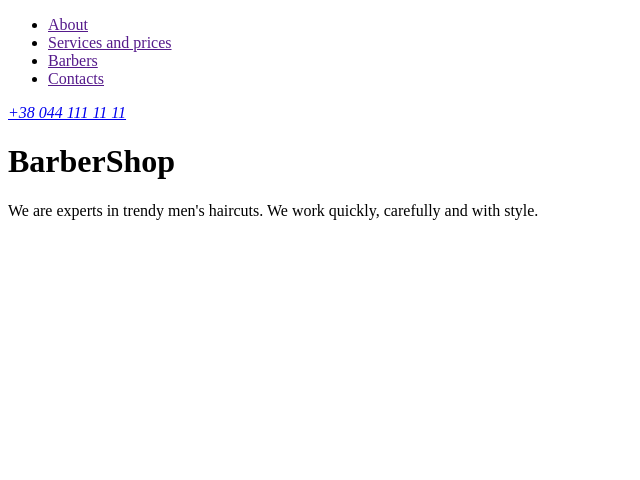
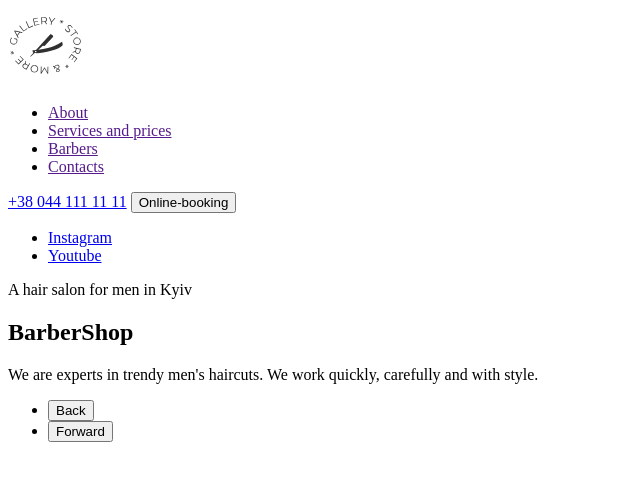
Before and after one commit to Alinemis/barber-shop, a plain HTML site: page index.html in a window 1280 px wide. Shown: the whole page, without its empty margins (0-640 px from the left). Drawn offline with Linux system fonts and the light colour scheme.

Commit message:
Update index.html

```diff
--- a/index.html
+++ b/index.html
@@ -9,23 +9,78 @@
   <body>
     <!--header-->
     <header>
+      <a href="./index.html">
+        <img
+          src="./image/header/logo.svg"
+          alt="BarberShop logo"
+          width="76"
+          height="76"
+        />
+      </a>
       <nav>
         <ul>
-          <li><a href="">About</a></li>
-          <li><a href="">Services and prices</a></li>
-          <li><a href="">Barbers</a></li>
-          <li><a href="">Contacts</a></li>
+          <li>
+            <a href="">About</a>
+          </li>
+          <li>
+            <a href="">Services and prices</a>
+          </li>
+          <li>
+            <a href="">Barbers</a>
+          </li>
+          <li>
+            <a href="">Contacts</a>
+          </li>
         </ul>
       </nav>
-      <address><a href="tel:+380441111111">+38 044 111 11 11</a></address>
-      <h1>BarberShop</h1>
-      <p>
-        We are experts in trendy men's haircuts. We work quickly, carefully and
-        with style.
-      </p>
+      <a href="tel:+380441111111">+38 044 111 11 11</a>
+      <button type="button">Online-booking</button>
     </header>
     <!--main-->
-    <main></main>
+    <main>
+      <!--section Hero-->
+      <section>
+        <ul>
+          <li>
+            <a
+              href="https://www.instagram.com/"
+              target="_blank"
+              rel="noopener nofollow noreferrer"
+            >
+              Instagram
+            </a>
+          </li>
+          <li>
+            <a
+              href="https://www.youtube.com/"
+              target="_blank"
+              rel="nofollow noopener noreferrer"
+            >
+              Youtube
+            </a>
+          </li>
+        </ul>
+        <p>A hair salon for men in Kyiv</p>
+        <h1>BarberShop</h1>
+        <p>
+          We are experts in trendy men's haircuts. We work quickly, carefully
+          and with style.
+        </p>
+        <ul>
+          <li>
+            <button type="button">Back</button>
+          </li>
+          <li>
+            <button type="button">Forward</button>
+          </li>
+        </ul>
+      </section>
+      <section></section>
+      <section></section>
+      <section></section>
+      <section></section>
+      <section></section>
+    </main>
     <!--footer-->
     <footer></footer>
   </body>
```
